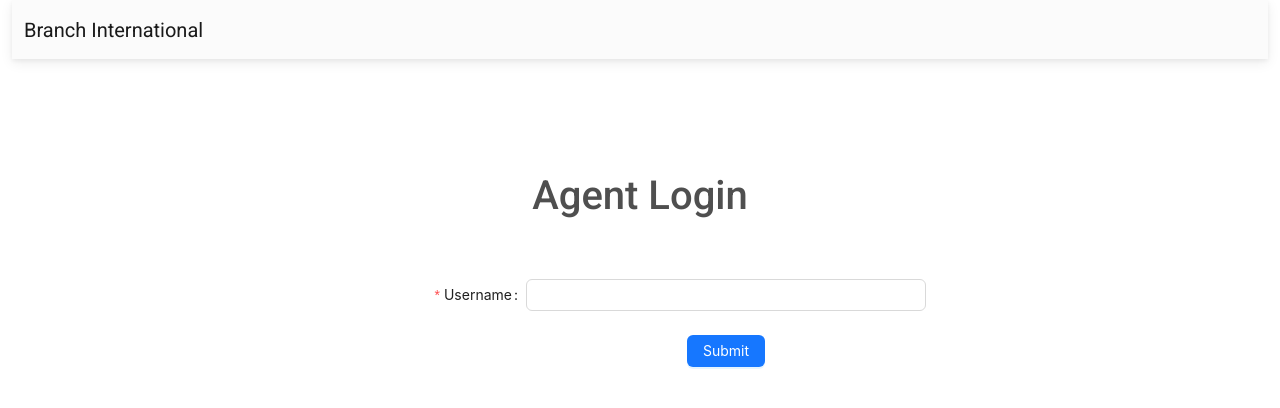
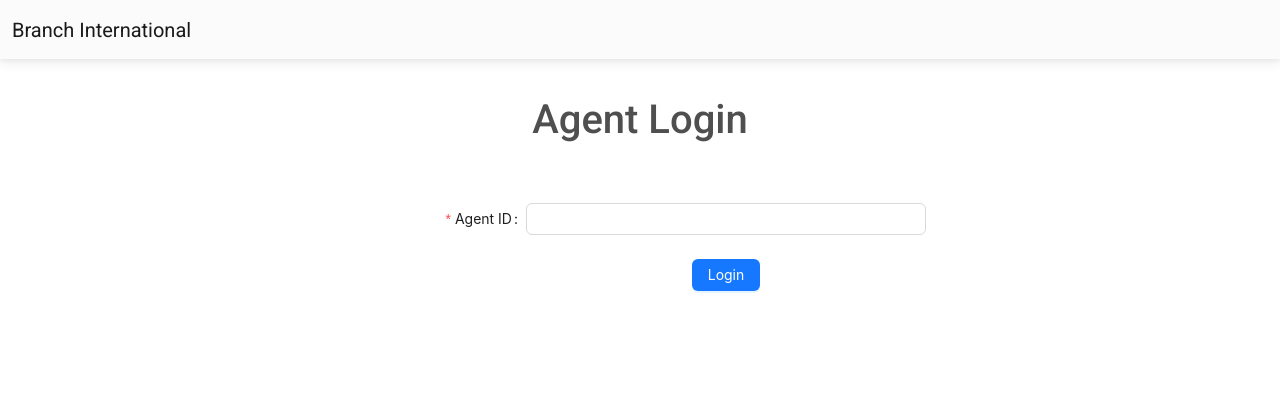
Before and after one commit to akie123/client-branch, a React (Create React App) app: page / in a window 1280 px wide. Shown: the top 408 px of the page. Built offline with nearby package versions, Linux system fonts and the light colour scheme; no server answers.

Commit message:
response-back,view-message

```diff
--- a/src/pages/client.js
+++ b/src/pages/client.js
@@ -15,10 +15,8 @@ import {
     MDBIcon,
     MDBInput,MDBBtn,MDBSpinner
 } from 'mdb-react-ui-kit';
-import {Table, Modal, Button, Form, Input} from 'antd';
+import {Table, Modal, Button, Form, Input ,Tag} from 'antd';
 const { TextArea } = Input;
-const socket = io.connect('http://localhost:5000');
-
 
 
 const Client = () => {
@@ -42,6 +40,9 @@ const Client = () => {
             dataIndex: 'priority',
             key: 'priority',
             width: 100,
+            render:(text, record) => <>
+                {record.priority === '3' ? <Tag color="success">Low</Tag> : record.priority === '2' ? <Tag color="warning">Medium</Tag> : <Tag color="error">High</Tag>}
+            </>
         },
         {
             title: 'Action',
@@ -54,7 +55,7 @@ const Client = () => {
                 View Message/Query
             </MDBBtn><MDBBtn color='link' rounded size='sm' onClick={()=>{
                 showModal2(record);}
-            }>>
+            }>
                 Send/FullFill Response
             </MDBBtn></>,
         },
@@ -131,7 +132,7 @@ const Client = () => {
 
 
     useEffect(() =>{
-
+        const socket = io.connect('http://localhost:5000');
         axios.get(`http://localhost:5000/getMessages/${agentId}`).then((res) => {
             setmessage(res.data.messages);
             setOriginalMessages(res.data.messages);
@@ -141,9 +142,13 @@ const Client = () => {
         })
         socket.emit('agentOnline', agentId);
         socket.on('messageAssigned', (msg) => {
+            if(message.find((message) => message._id === msg._id)) return;
             setmessage((prevMessages) => [...prevMessages, msg]);
             setOriginalMessages((prevMessages) => [...prevMessages, msg]);
         })
+        return () => {
+            socket.disconnect()
+        };
 
     },[])
     const handleSearch = (value) => {
@@ -199,7 +204,7 @@ const Client = () => {
                         <MDBNavbarBrand href='#'>Branch International</MDBNavbarBrand>
                         <MDBNavbarNav right fullWidth={false} className='mb-2 mb-lg-0'>
                             <MDBNavbarItem right className='me-3 me-lg-0'>
-                                <MDBNavbarLink href='#'>
+                                <MDBNavbarLink href='/'>
                                     <MDBIcon fas icon="sign-out-alt" />
                                 </MDBNavbarLink>
                             </MDBNavbarItem>
--- a/src/pages/signin.js
+++ b/src/pages/signin.js
@@ -18,7 +18,6 @@ const onFinishFailed = (errorInfo) => {
 export  default function Signin() {
     return (
         <div>
-            <MDBContainer fluid>
             <header>
                 <MDBNavbar  expand='lg' light bgColor='light'>
                     <MDBContainer fluid>
@@ -26,14 +25,9 @@ export  default function Signin() {
                     </MDBContainer>
                 </MDBNavbar>
 
-                    <div className='text-center' style={{
-                        padding:"2%"
-                    }}>
-                        {/*<h2 className='mb-3'>Welcome Back!</h2>*/}
-                    </div>
             </header>
-
-            <div style={{textAlign:"center",margin:"auto", width: "50%", paddingTop: "5%"}}>
+            <MDBContainer fluid>
+            <div style={{textAlign:"center",margin:"auto", width: "50%", paddingTop: "3%"}}>
                 <h1>Agent Login</h1>
                 <br/>
                 <br/>
@@ -56,7 +50,7 @@ export  default function Signin() {
                     autoComplete="off"
                 >
                     <Form.Item
-                        label="Username"
+                        label="Agent ID"
                         name="username"
                         rules={[
                             {
@@ -76,7 +70,7 @@ export  default function Signin() {
                         }}
                     >
                         <Button type="primary" htmlType="submit">
-                            Submit
+                            Login
                         </Button>
                     </Form.Item>
                 </Form>
```
Lines whose indentation alone changed are shown as unchanged.
